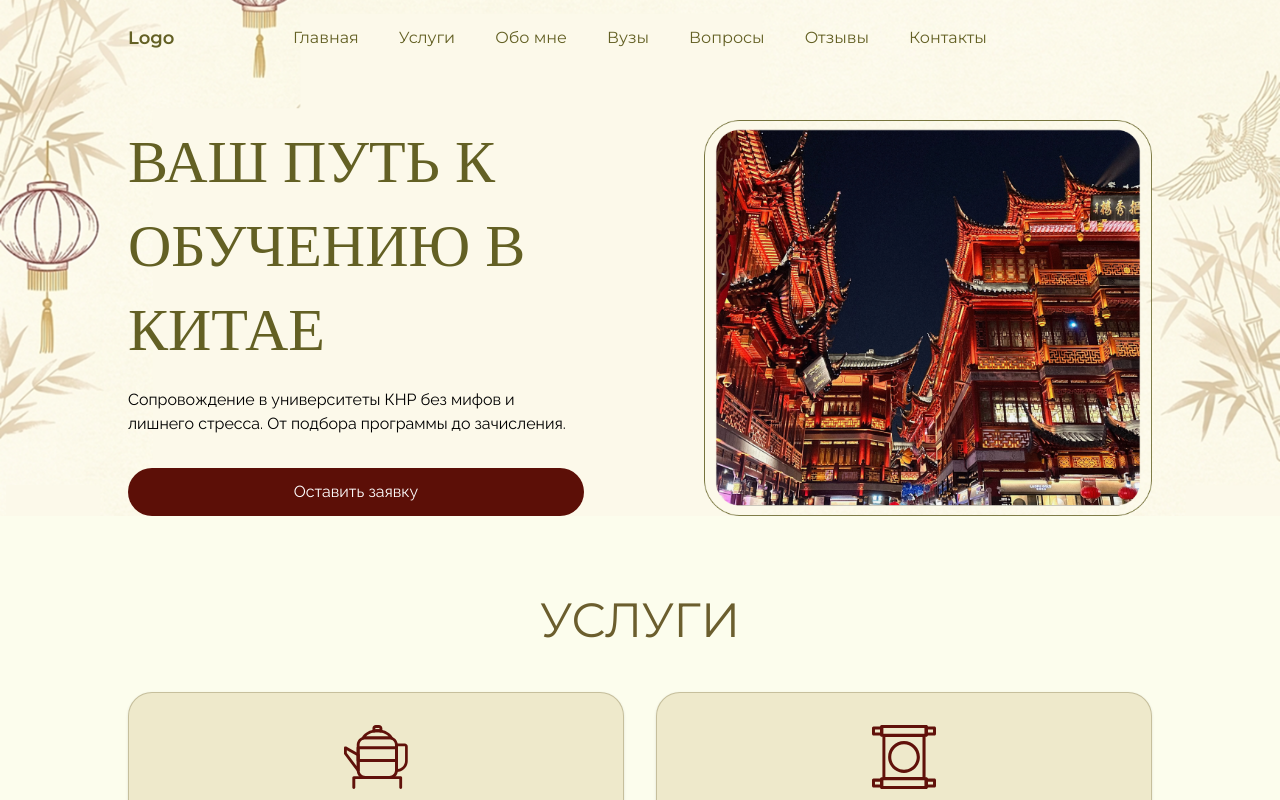
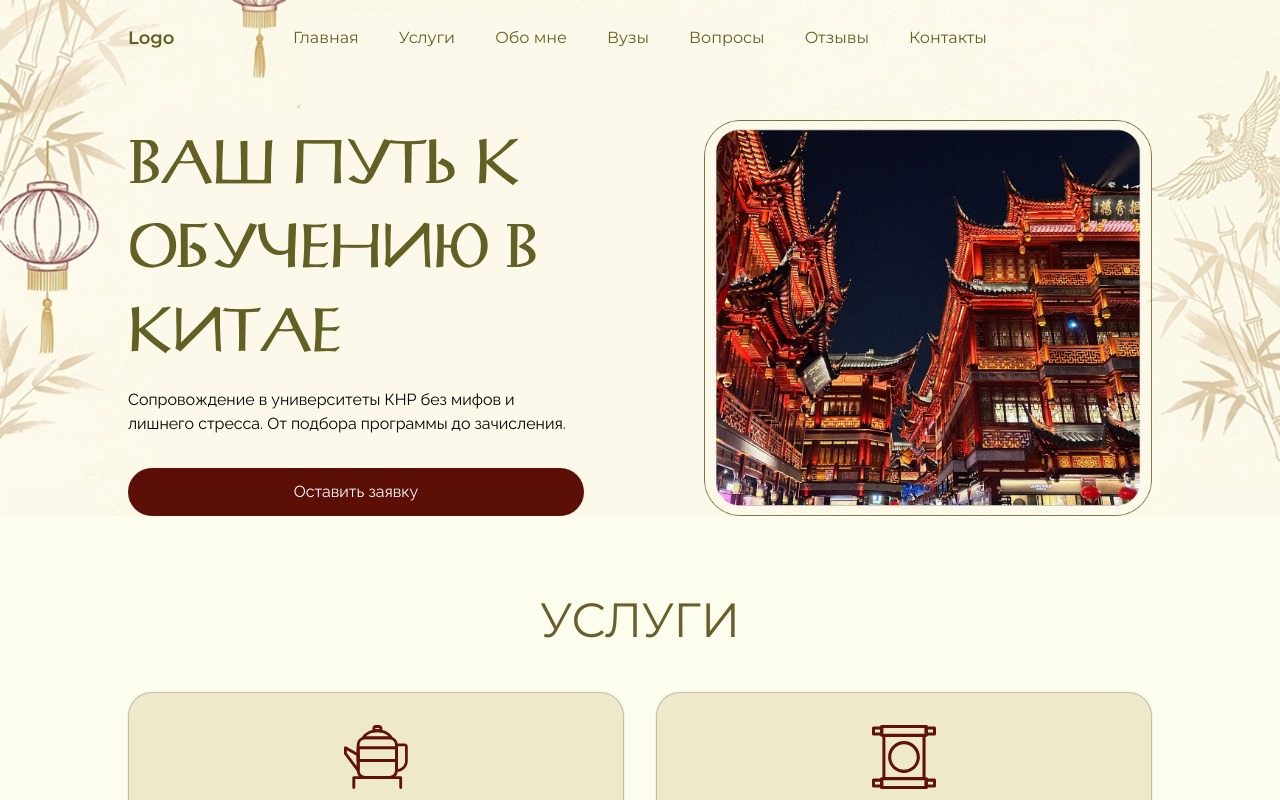
Before and after one commit to Chai1Chai/study-in-china, a Next.js app: page / in a window 1280 px wide. Shown: the top 800 px of the page. Built offline with nearby package versions, Linux system fonts and the light colour scheme.

Commit message:
fix card text universitets hero font

```diff
--- a/src/components/sections/Hero.jsx
+++ b/src/components/sections/Hero.jsx
@@ -3,6 +3,7 @@ import React from "react";
 import HeroBackground from "@/assets/Hero_Background.png";
 import MobileHeroBackground from "@/assets/MobileHero_Background.png";
 import HeroImage from "@/assets/hero_img.png";
+import { mm9Prose } from "@/app/layout";
 
 const Hero = () => {
   return (
@@ -18,8 +19,7 @@ const Hero = () => {
     >
       <div className="z-10 flex flex-col items-center mt-30  md:items-start max-w-xl">
         <h1
-          className="text-5xl text-center md:text-start md:text-6xl leading-[68px] md:leading-[84px] font-medium mb-4 text-[#636024]"
-          style={{ fontFamily: "MM9 Prose Antique Cyr"}}
+          className={`${mm9Prose.className} text-5xl text-center md:text-start md:text-6xl leading-[68px] md:leading-[84px] font-medium mb-4 text-[#636024]`}
         >
           ВАШ ПУТЬ К ОБУЧЕНИЮ В КИТАЕ
         </h1>
--- a/src/components/sections/Universities.jsx
+++ b/src/components/sections/Universities.jsx
@@ -167,7 +167,7 @@ const prevSlide = () => {
                       <h3 className="text-base md:text-lg font-bold text-[#636024] mb-3 leading-tight min-h-[3rem]">
                         {uni.name}
                       </h3>
-                      <p className="text-[#636024]/70 text-xs md:text-sm leading-relaxed line-clamp-4">
+                      <p className="text-[#636024]/70 text-base md:text-base leading-relaxed line-clamp-7">
                         {uni.description}
                       </p>
                     </div>
```
